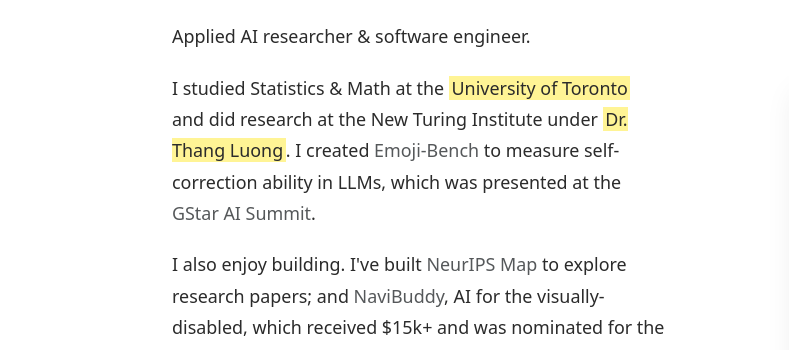
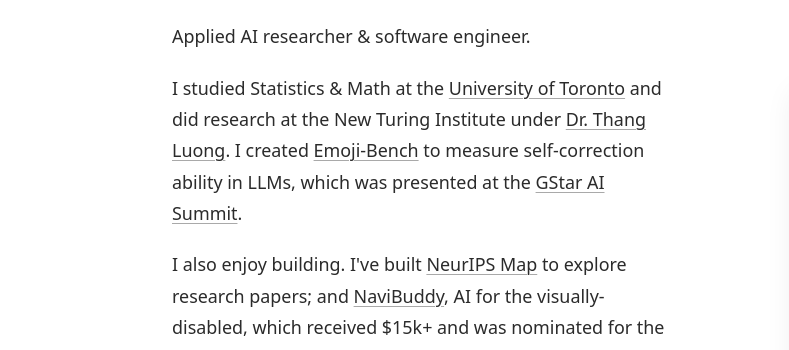
Before and after one commit to huyxdang/personal-website, an Astro site: page / in a window 1280 px wide. Shown: the part 232-582 px from the top of the page, 0-789 px from the left. Built offline with nearby package versions, Linux system fonts and the light colour scheme; Astro itself is replaced by a stand-in of ours.

Commit message:
Unify About-page links: body color with quiet underline
All links identical — #2b2b2b with a 1px soft underline, brick on
hover, matching essay links. Removes the highlighted-credential
treatment.

```diff
--- a/src/pages/index.astro
+++ b/src/pages/index.astro
@@ -26,14 +26,14 @@ import Base from "../layouts/Base.astro";
               href="https://www.utoronto.ca/"
               target="_blank"
               rel="noopener noreferrer"
-              class="accent-key">University of Toronto</a
+              class="accent-link">University of Toronto</a
             >
             and did research at the New Turing Institute under{" "}
             <a
               href="https://research.google/people/105176/?&type=google"
               target="_blank"
               rel="noopener noreferrer"
-              class="accent-key">Dr. Thang Luong</a
+              class="accent-link">Dr. Thang Luong</a
             >. I created{" "}
             <a
               href="https://huyxdang.github.io/Emoji-Bench-Page/"
--- a/src/styles/global.css
+++ b/src/styles/global.css
@@ -271,34 +271,20 @@ a {
   text-align: center;
 }
 
-/* Regular About-page links: no underline, slightly muted;
-   darken on hover to signal clickability */
+/* About-page links: body-text color with a quiet always-on underline —
+   the same treatment as links inside essays */
 .accent-link {
-  color: #55585a;
-  text-decoration: none;
-  transition: color 180ms ease;
+  color: #2b2b2b;
+  text-decoration: underline;
+  text-decoration-color: rgba(40, 40, 40, 0.4);
+  text-decoration-thickness: 1px;
+  text-underline-offset: 3px;
+  transition: color 180ms ease, text-decoration-color 180ms ease;
 }
 
 .accent-link:hover {
-  color: #111;
-}
-
-/* The two credentials worth emphasizing get the butter highlight */
-.accent-key {
-  color: #2b2b2b;
-  background: #fff495;
-  padding: 0 0.15em;
-  text-decoration: none;
-  transition: background-color 180ms ease;
-}
-
-.accent-key:hover {
-  background: #ffef6e;
-}
-
-.accent-key:focus-visible {
-  outline: 2px solid rgba(178, 59, 42, 0.5);
-  outline-offset: 3px;
+  color: #b23b2a;
+  text-decoration-color: #b23b2a;
 }
 
 .accent-link:focus-visible {
```
Also changed, not shown: AGENTS.md (+6 -4 lines).
